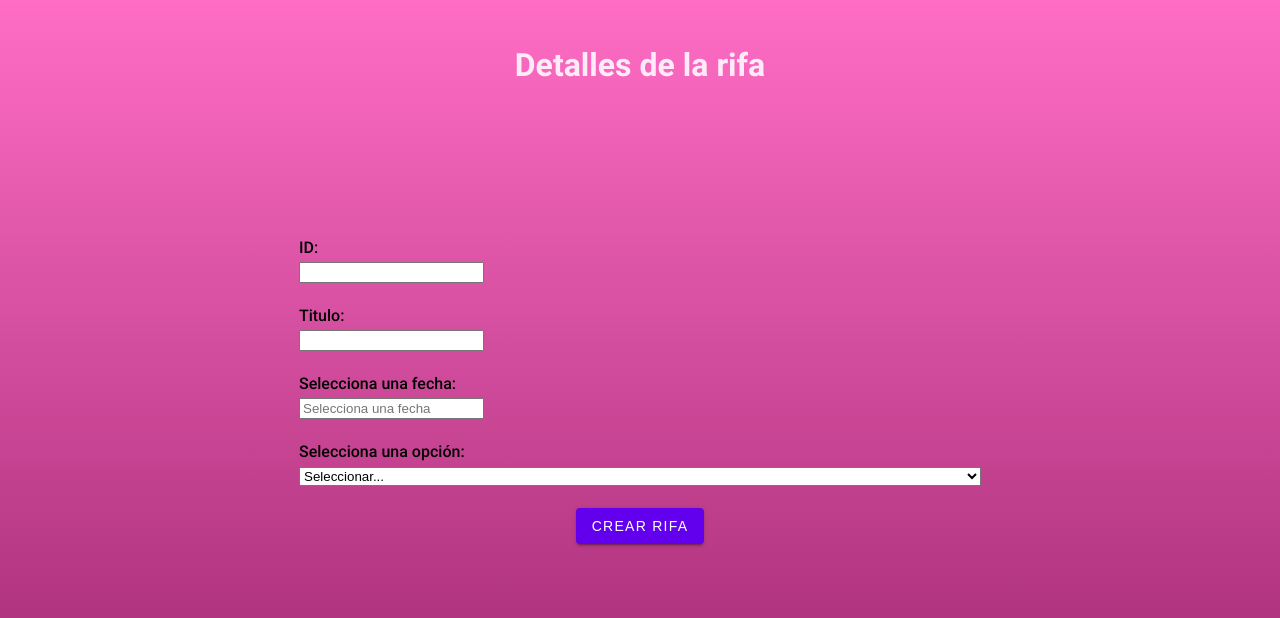
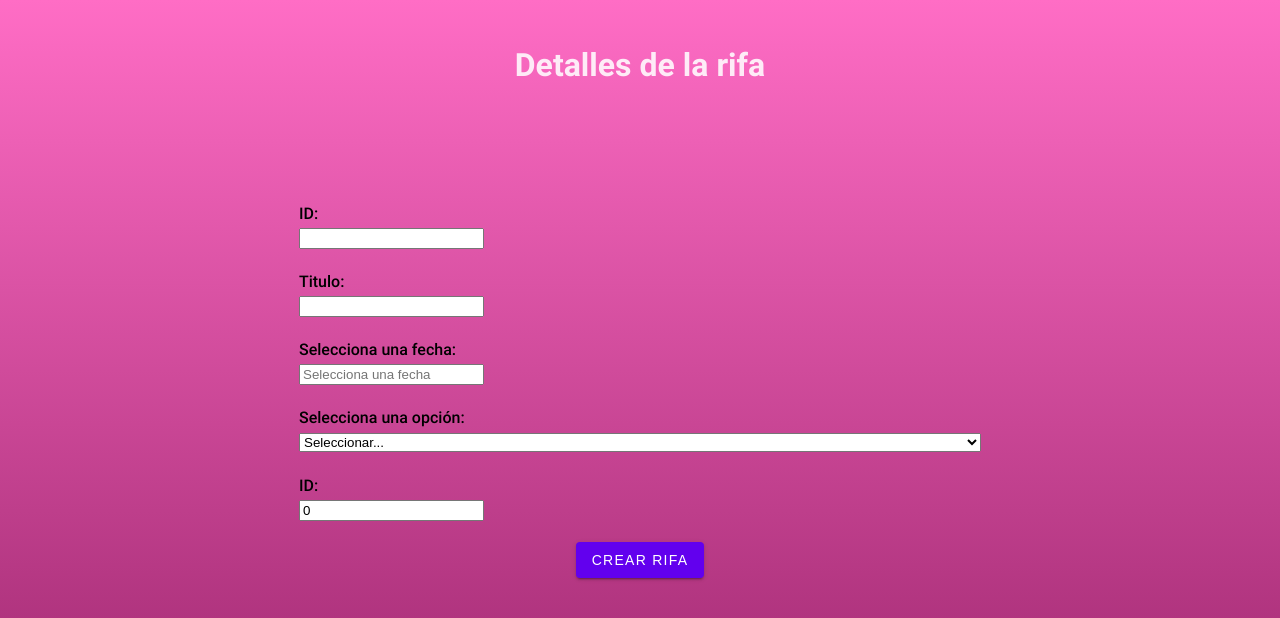
Before and after one commit to manuimfeld/rifas-frontend, a React (Vite) app: page /create-rifa in a window 1280 px wide. Shown: the top 618 px of the page. Built offline with nearby package versions, Linux system fonts and the light colour scheme.

Commit message:
Add createrifa dinamic numbers

```diff
--- a/src/components/Forms.jsx
+++ b/src/components/Forms.jsx
@@ -12,6 +12,7 @@ export const FormCreateRifa = ({ createRifaAndNavigate }) => {
         title: '',
         date: '',
         hour: '',
+        numbers: 0,
       }}
       validationSchema={createRifaValidation}
       onSubmit={createRifaAndNavigate}
@@ -53,6 +54,11 @@ export const FormCreateRifa = ({ createRifaAndNavigate }) => {
               <option value="Fin">Nocturna</option>
             </Field>
             <ErrorMessage name="hour" component="div" className="error" />
+          </div>
+          <div className="div-label">
+            <label htmlFor="numbers">ID:</label>
+            <Field type="number" id="numbers" name="numbers" />
+            <ErrorMessage name="numbers" component="div" className="error" />
           </div>
           <button type="submit" className="btn-create-rifa">
             Crear rifa
--- a/src/validations/rifaSchema.js
+++ b/src/validations/rifaSchema.js
@@ -5,6 +5,7 @@ export const createRifaValidation = Yup.object({
   title: Yup.string().required('Escribí un título'),
   date: Yup.date().required('Selecciona la fecha de la rifa'),
   hour: Yup.string().required('Selecciona el horario de la rifa'),
+  numbers: Yup.number().required('Ingresá la cantidad de números'),
 })
 
 export const editRifaValidation = Yup.object({
```
